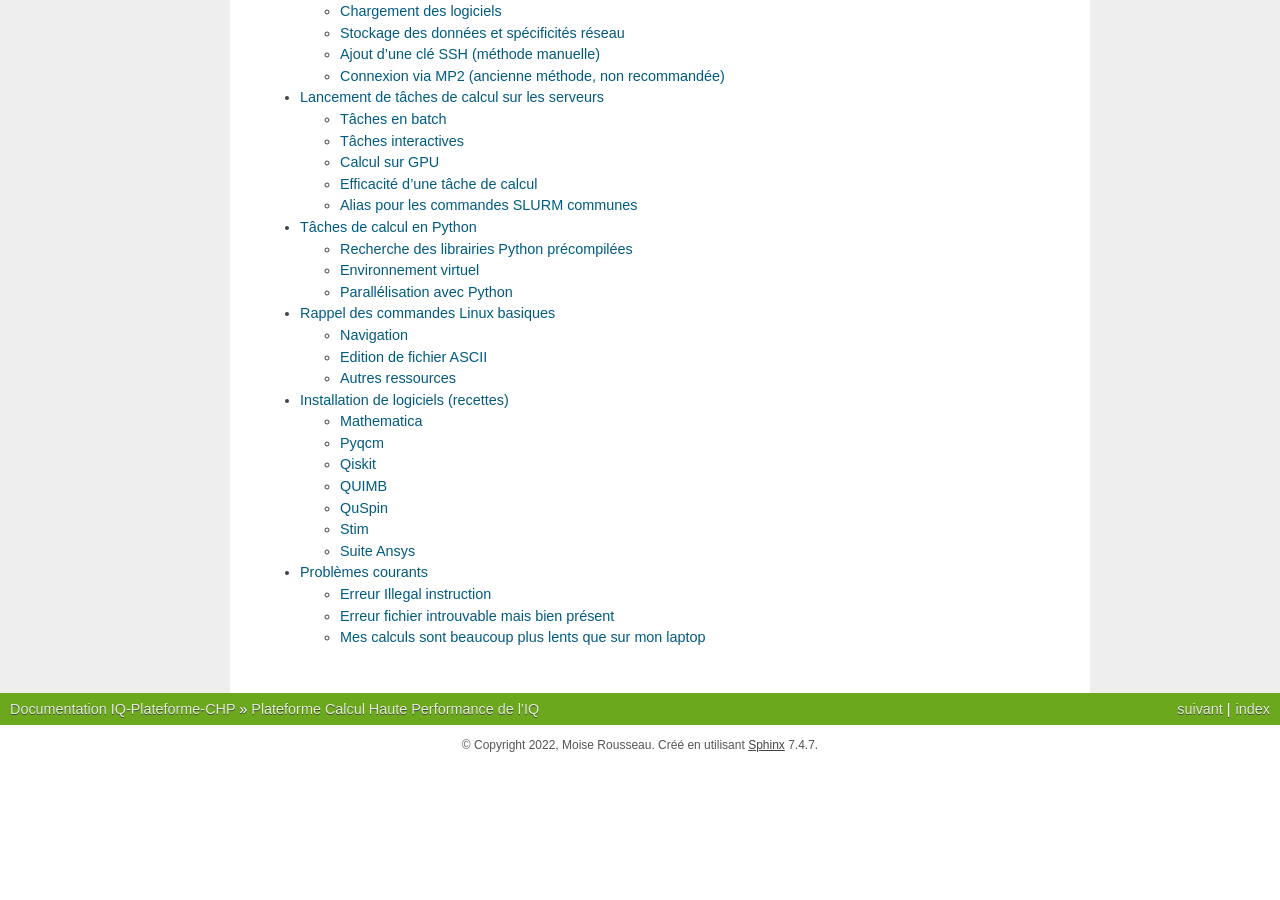
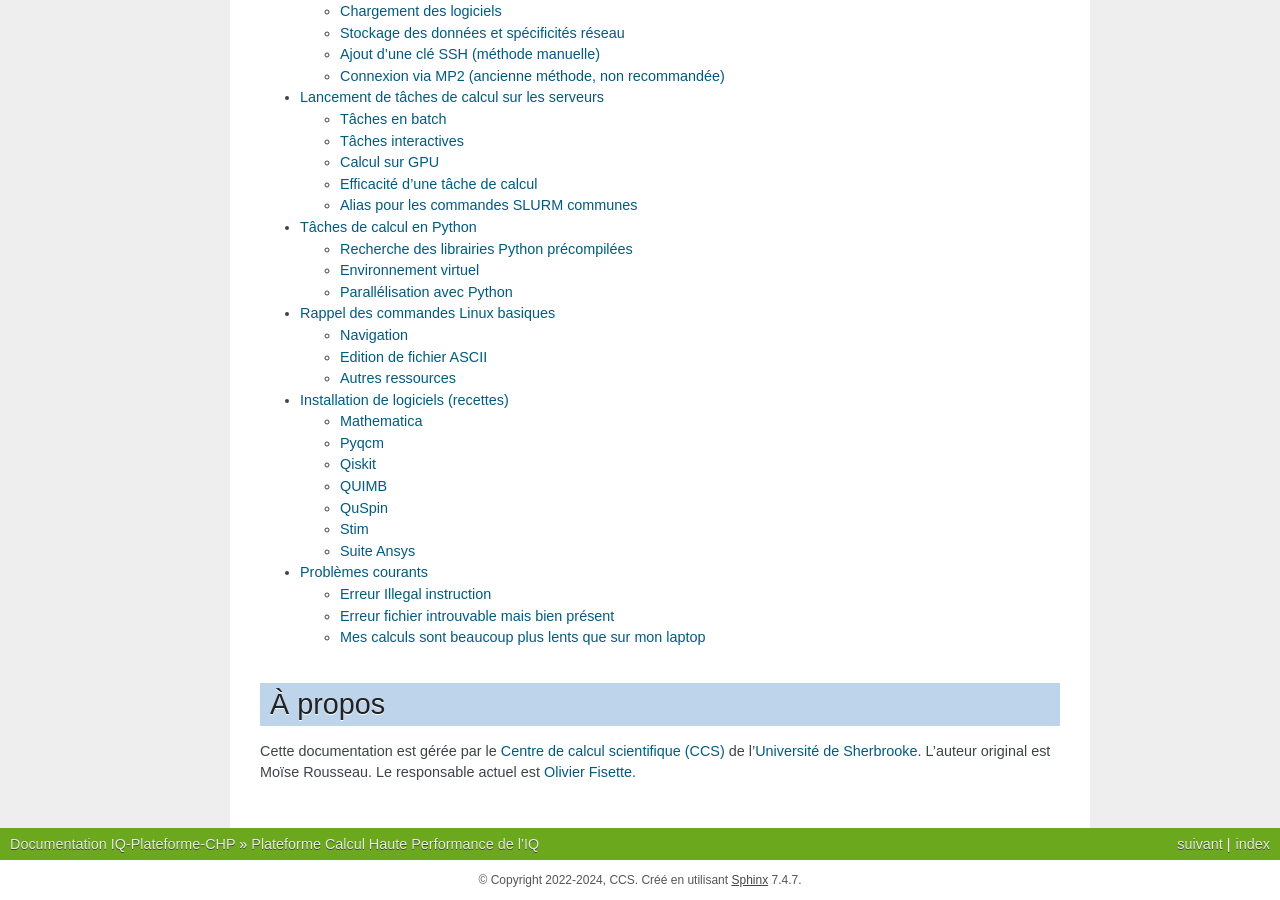
Before and after one commit to Institut-Quantique-UdeS/Presentation-Plateforme-CHP, a Sphinx documentation site: the page built from source/index.rst, in a window 1280 px wide and 900 px high, scrolled down 668 px. Built offline with Sphinx 7.4.7, drawn with Linux system fonts in a browser that asks for light colours; before the commit the page ends 1433 px from its top, so only the background shows below that.

Commit message:
Mise à jour des auteurs

```diff
--- a/source/conf.py
+++ b/source/conf.py
@@ -18,8 +18,8 @@
 # -- Project information -----------------------------------------------------
 
 project = 'IQ-Plateforme-CHP'
-copyright = '2022, Moise Rousseau'
-author = 'Moise Rousseau'
+copyright = '2022-2024, CCS'
+author = 'CCS'
 
 
 # -- General configuration ---------------------------------------------------
--- a/source/index.rst
+++ b/source/index.rst
@@ -32,3 +32,11 @@ Index
    commandes_linux
    installation_logiciel
    faq
+
+À propos
+========
+
+Cette documentation est gérée par le `Centre de calcul scientifique (CCS)
+<https://www.ccs.usherbrooke.ca/>`_ de l’`Université de Sherbrooke
+<https://www.usherbrooke.ca/>`_. L’auteur original est Moïse Rousseau. Le
+responsable actuel est `Olivier Fisette <olivier.fisette@usherbrooke.ca>`_.
```
